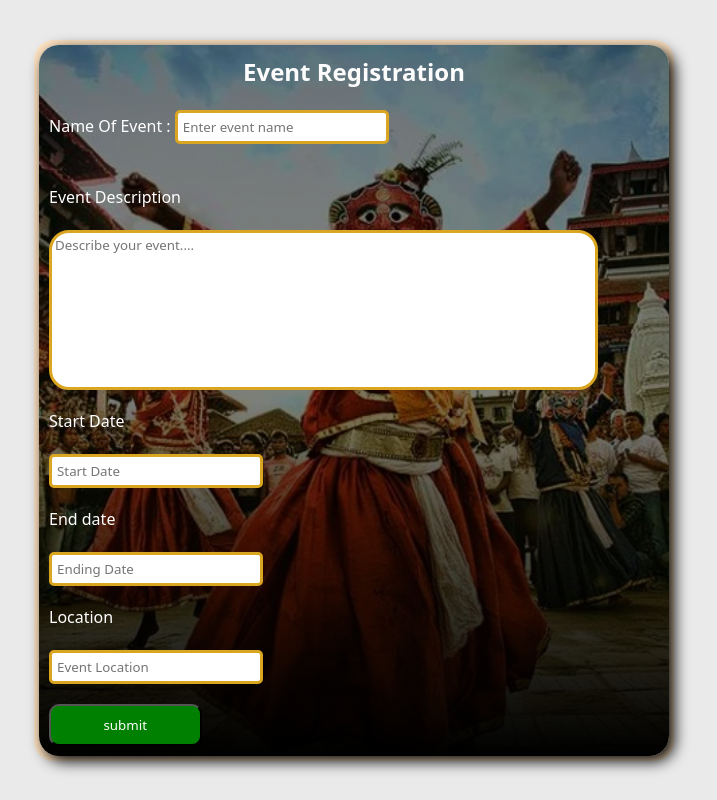
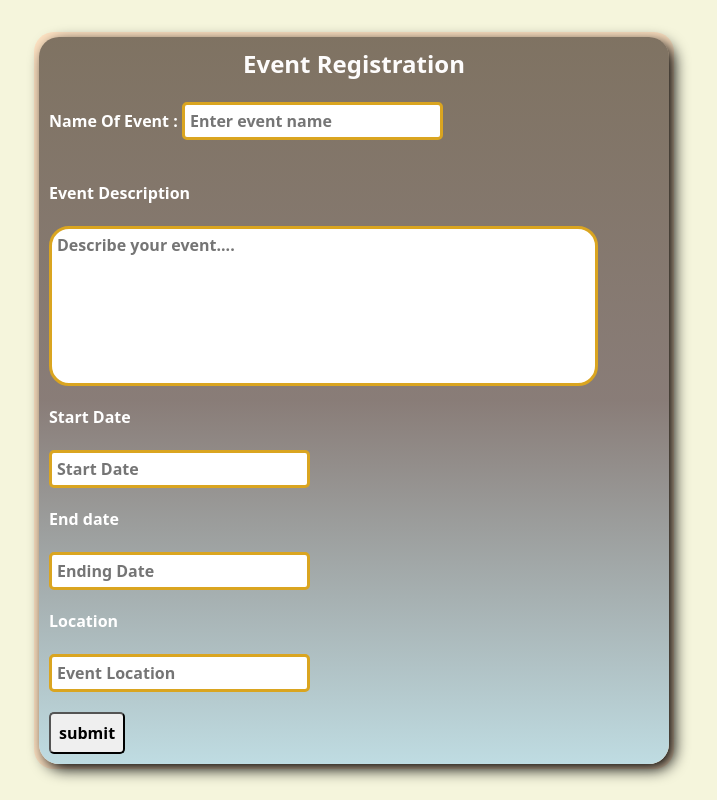
Before and after one commit to Utshav-paudel/Khoj, a PHP site: page /event_registration.html in a window 1280 px wide. Shown: the whole page, without its empty margins (286-1003 px from the left). Run offline with PHP 8.4, Linux system fonts and the light colour scheme.

Commit message:
Update style_registration.css

```diff
--- a/css/style_registration.css
+++ b/css/style_registration.css
@@ -3,6 +3,9 @@
   padding: 0;
   box-sizing: border-box;
   font-family: system-ui, -apple-system, BlinkMacSystemFont, 'Segoe UI', Roboto, Oxygen, Ubuntu, Cantarell, 'Open Sans', 'Helvetica Neue', sans-serif;
+  font-size: medium;
+  font-weight: 600;
+
 }
 
 body {
@@ -11,7 +14,7 @@ body {
   display:flex;
   justify-content: center;
   align-items:center;
-  background-color:#eaeaea ;
+  background-color: beige;
 }
 main{
   height: auto;
@@ -24,7 +27,7 @@ main{
   color: rgb(255, 255, 255);
 }
 .form_container{
-  background: linear-gradient(rgba(0,0,0,0.5),rgba(0,0,0,0.5),black),url("assets/images/background_jatra.png");
+  background: linear-gradient(rgba(0, 2, 1, 0.5),rgba(20, 22, 44, 0.5),rgb(191, 220, 226));
   background-position: center;
   background-size: cover;
   border-radius: 20px;
@@ -36,6 +39,7 @@ main{
 .heading {
   color: rgb(253, 252, 252);
   text-align: center;
+  font-size:x-large;
 }
 
 .textarea {
@@ -45,18 +49,32 @@ main{
   border: solid;
   border-radius: 20px;
   border-color: goldenrod;
-  padding: 3px;
+  padding: 5px;
   margin-bottom: 20px;
 }
- button{
-  padding: 10px;
+.form_container #submit
+{
+  padding: 8px;
+  border-radius: 5px;
+  display: flex;
+  justify-content: center;
+
+}
+.form_container #submit button{
+  background-color:rgb(0, 116, 108);
+  border-radius: 5px;
+  padding: 3px;
   width: 25%;
-  text-align: center;
-  border-radius: 10px;
-  background-color: green;
+  border: 3px solid goldenrod;
   color: white;
-
-
+  font-size: medium;
+  text-transform: uppercase;
+  font-weight: 700;
+}
+.form_container #submit button:hover{
+  color: white;
+  background-color: #840808;
+  border: 3px solid greenyellow;
 }
 
 .form_container input {
```
